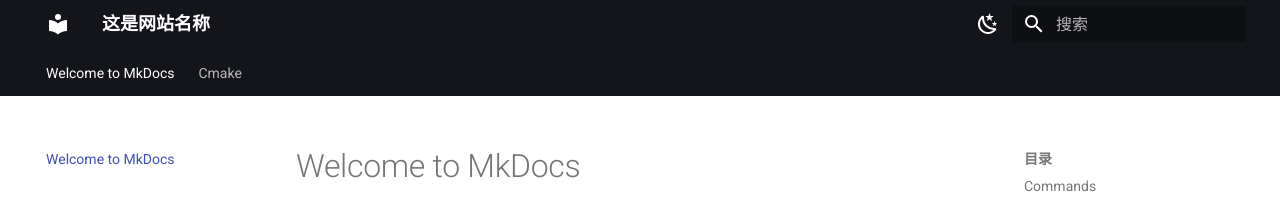
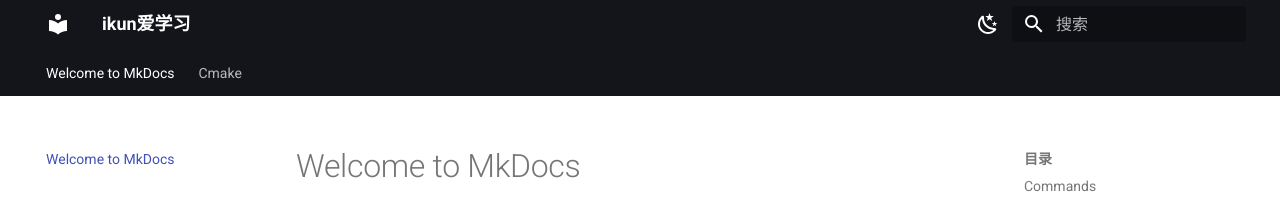
Before and after one commit to SuperIkunFan/SuperIkunFan.github.io, an MkDocs documentation site: the page built from docs/index.md, in a window 1280 px wide. Shown: the top 204 px of the page. Built offline with MkDocs 1.6.1 and Material for MkDocs 9.7.7, drawn with Linux system fonts in a browser that asks for light colours.

Commit message:
修改网站名称

```diff
--- a/mkdocs.yml
+++ b/mkdocs.yml
@@ -1,4 +1,4 @@
-site_name: 这是网站名称
+site_name: ikun爱学习
 theme:
   name:
     material  # 核心配置：使用 Material 主题
```
